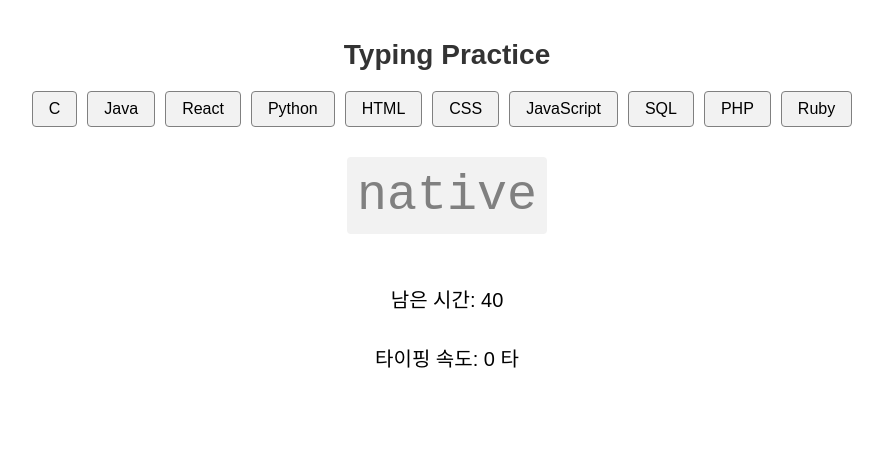
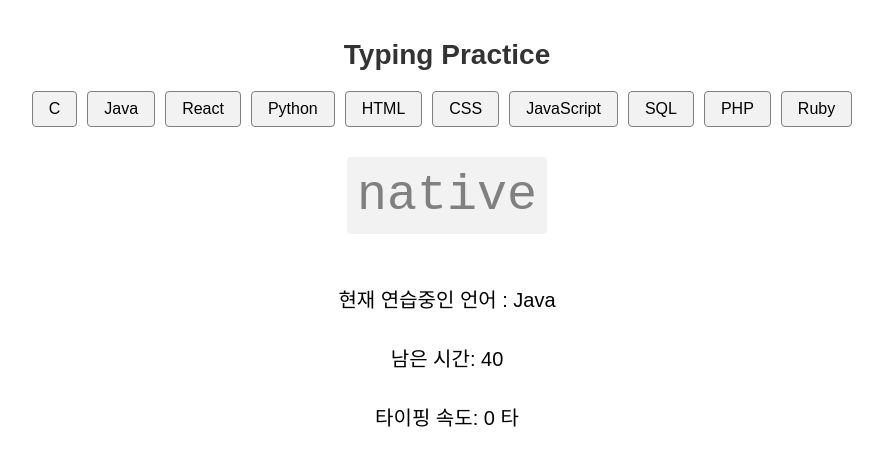
Before and after one commit to jeongjunsoo/OSS_Proj_9, a React (Create React App) app: page / in a window 1280 px wide. Both pictures are taken after a click on the button "Java". Shown: the top 466 px of the page, without its empty margins (193-1076 px from the left). Built offline with nearby package versions, Linux system fonts and the light colour scheme.

Commit message:
타자연습 기능 구현 완료

```diff
--- a/src/App.js
+++ b/src/App.js
@@ -16,6 +16,7 @@ function App() {
   const [textLength, setTextLength] = useState(0);
   const [previousTexts, setPreviousTexts] = useState([]);
   const [isTimerExpired, setIsTimerExpired] = useState(true);
+  const [isFirstTime, setIsFirstTime] = useState(true);
 
   const handleLanguageClick = (language) => {
     setSelectedLanguage(language);
@@ -25,12 +26,16 @@ function App() {
     setTypingSpeed(0);
     setIsTimerExpired(false);
     setTimer(40);
+    setTotalTypingSpeed(0);
+    setPreviousTexts([]);
+    setSessionCount(0);
+    setIsFirstTime(false);
   };
 
   const generateNewText = (language) => {
     let newText = Text(language);
 
-    while (previousTexts.includes(newText)) {
+    while (previousTexts.some((prevText) => prevText === newText)) {
       newText = Text(language);
     }
 
@@ -74,11 +79,12 @@ function App() {
     if (isCorrect && formattedInput === formattedText) {
       generateNewText(selectedLanguage);
       setTotalTypingSpeed(prevTotalSpeed => prevTotalSpeed + parseFloat(typingSpeed));
+      setTextLength(input.length);
       setSessionCount(prevCount => prevCount + 1);
-      setTextLength(prevLength => prevLength + input.length);
       setInput('');
     }
 
+    setTextLength(prevLength => prevLength + input.length);
 
     const elapsedTime = (40 - timer) / 60;
     const cpm = elapsedTime > 0 ? textLength / elapsedTime : 0;
@@ -120,8 +126,8 @@ function App() {
     setTimer(40);
     handleLanguageClick(selectedLanguage);
     setTypingSpeed(0);
-    setTotalTypingSpeed(0); // 초기화 추가
-    setSessionCount(0); // 초기화 추가
+    setTotalTypingSpeed(0);
+    setSessionCount(0);
     setPreviousTexts([]);
   };
 
@@ -141,6 +147,7 @@ function App() {
         <button onClick={() => handleLanguageClick('PHP')}>PHP</button>
         <button onClick={() => handleLanguageClick('Ruby')}>Ruby</button>
       </div>
+
 {selectedLanguage && !isTimerExpired ? (
   <>
     <div className="text-container">
@@ -172,6 +179,9 @@ function App() {
       />
     </div>
     <div className="info-container">
+      <div className='now-language'>
+        <span> 현재 연습중인 언어 : {selectedLanguage} </span>
+      </div>
       <div className="timer">
         <span>남은 시간: {timer}</span>
       </div>
@@ -181,6 +191,8 @@ function App() {
     </div>
   </>
 ) : (
+  <div>
+    {isFirstTime ? null : (
       <div className="completion-message">
         {`시간이 초과되었습니다. 당신의 최종 타자 속도는 ${formatTypingSpeed() * 5}타 입니다.`}
         <br />
@@ -188,7 +200,7 @@ function App() {
       </div>
     )}
   </div>
-  );
-}
-
+)}
+</div>
+  )};
 export default App;
--- a/src/index.css
+++ b/src/index.css
@@ -87,6 +87,11 @@ h1 {
   font-size: 20px;
 }
 
+.now-language{
+  margin-top: 30px;
+  font-size: 20px;
+}
+
 .timer {
   margin-top: 30px;
   font-size: 20px;
```
Lines whose indentation alone changed are shown as unchanged.
